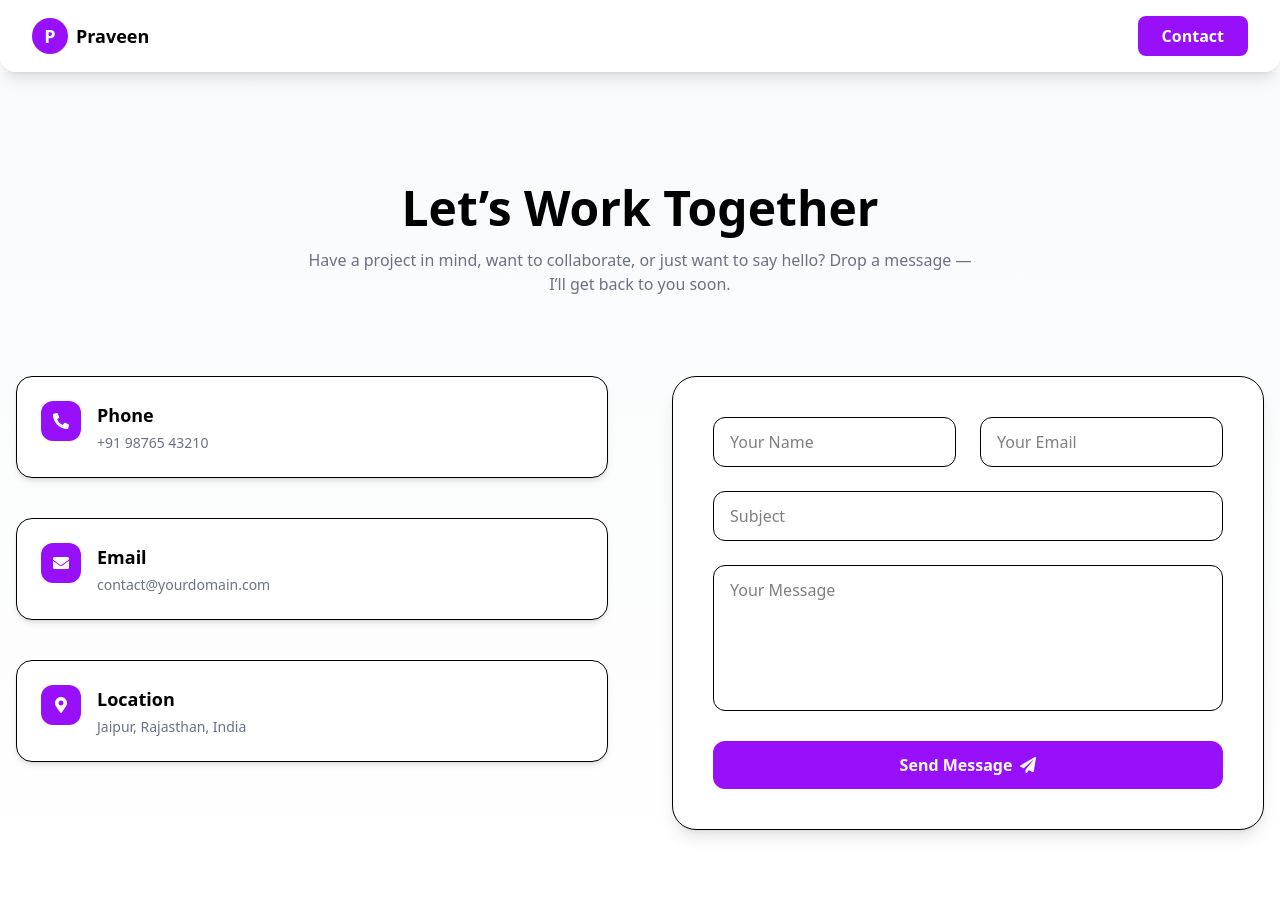
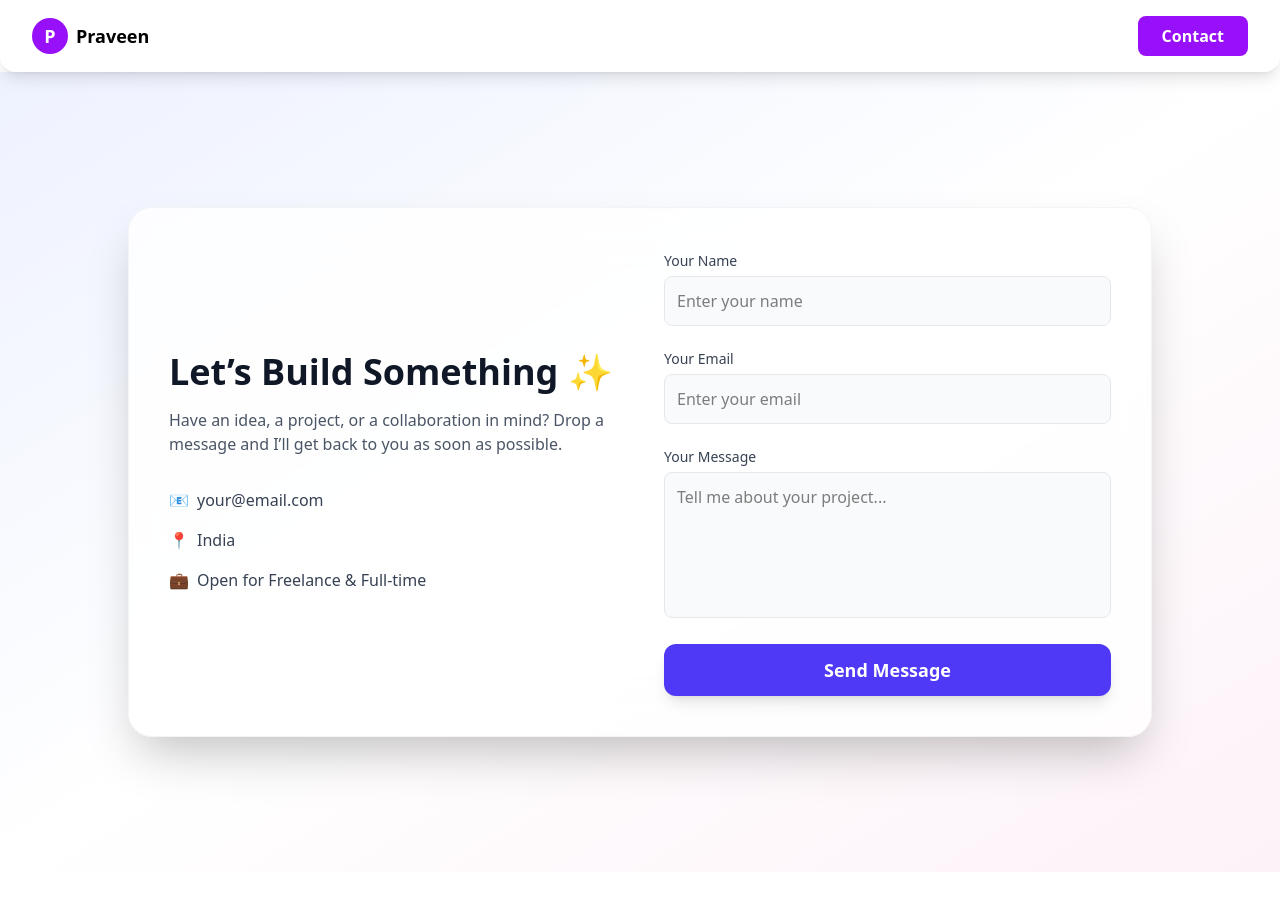
Before and after one commit to The-HonouredOne/portfoliopraveensir, a React (Vite) app: page /contact in a window 1280 px wide. Shown: the top 910 px of the page. After the commit the page ends 872 px from the top, so only its background shows below. Built offline with nearby package versions, Linux system fonts and the light colour scheme.

Commit message:
withbackend

```diff
--- a/src/App.jsx
+++ b/src/App.jsx
@@ -6,6 +6,8 @@ import Navbar from './components/Navbar'
 import Home from './components/Home'
 import { Route, Routes } from 'react-router-dom'
 import Contact from './components/Contact'
+import AdminLogin from './components/AdminLogin'
+import AdminContacts from './components/AdminContacts'
 
 function App() {
 
@@ -17,6 +19,8 @@ function App() {
    <Routes>
     <Route path='/contact' element={<Contact/>}/>
     <Route path='/' element={<Home/>}/>
+    <Route path='/adminsecret' element={<AdminLogin/>}/>
+     <Route path="/admin/contacts" element={<AdminContacts />} />
    </Routes>
    </>
   )
--- /dev/null
+++ b/src/components/AdminContacts.jsx
@@ -0,0 +1,160 @@
+import { useEffect, useState } from "react";
+import { useNavigate } from "react-router-dom";
+
+export default function AdminContacts() {
+  const [contacts, setContacts] = useState([]);
+  const [loading, setLoading] = useState(true);
+  const [error, setError] = useState("");
+  const navigate = useNavigate();
+
+
+const adminKey = sessionStorage.getItem("adminKey");
+
+
+
+  useEffect(() => {
+    if (!adminKey) {
+      navigate("/admin");
+      return;
+    }
+
+    fetchContacts();
+  }, []);
+
+  const fetchContacts = async () => {
+    try {
+      const res = await fetch("http://localhost:8080/api/contacts", {
+        headers: {
+          "x-admin-key": adminKey,
+        },
+      });
+
+      const data = await res.json();
+
+      if (!res.ok) throw new Error(data.message);
+
+      setContacts(data.contacts);
+    } catch (err) {
+      setError("Unauthorized or server error");
+    } finally {
+      setLoading(false);
+    }
+  };
+
+  const deleteOne = async (id) => {
+    if (!confirm("Delete this contact?")) return;
+
+    try {
+      const res = await fetch(`http://localhost:8080/api/contact/${id}`, {
+        method: "DELETE",
+        headers: {
+          "x-admin-key": adminKey,
+        },
+      });
+
+      if (res.ok) {
+        fetchContacts();
+      } else {
+        alert("Failed to delete contact");
+      }
+    } catch (err) {
+      alert("Error deleting contact");
+    }
+  };
+
+  const deleteAll = async () => {
+    if (!confirm("Delete ALL contacts?")) return;
+
+    try {
+      const res = await fetch("http://localhost:8080/api/contacts", {
+        method: "DELETE",
+        headers: {
+          "x-admin-key": adminKey,
+        },
+      });
+
+      if (res.ok) {
+        fetchContacts();
+      } else {
+        alert("Failed to delete all contacts");
+      }
+    } catch (err) {
+      alert("Error deleting contacts");
+    }
+  };
+
+ const logout = () => {
+  sessionStorage.removeItem("adminKey");
+  window.location.href = "/";
+};
+
+
+  if (loading)
+    return <p className="text-center mt-20">Loading contacts...</p>;
+
+  return (
+    <section className="min-h-screen bg-gray-100 p-6">
+      <div className="max-w-6xl mx-auto bg-white p-6 rounded-xl shadow">
+
+        <div className="flex justify-between items-center mb-6">
+          <h2 className="text-2xl font-bold">📩 All Contacts</h2>
+          <div className="flex gap-3">
+            <button
+              onClick={deleteAll}
+              className="bg-red-600 text-white px-4 py-2 rounded"
+            >
+              Delete All
+            </button>
+
+            <button
+              onClick={logout}
+              className="bg-gray-800 text-white px-4 py-2 rounded"
+            >
+              Logout
+            </button>
+          </div>
+        </div>
+
+        {error && <p className="text-red-500 mb-4">{error}</p>}
+
+        <div className="overflow-x-auto">
+          <table className="w-full border text-left">
+            <thead className="bg-gray-200">
+              <tr>
+                <th className="p-3">Name</th>
+                <th className="p-3">Email</th>
+                <th className="p-3">Message</th>
+                <th className="p-3">Action</th>
+              </tr>
+            </thead>
+            <tbody>
+              {contacts.map((c) => (
+                <tr key={c._id} className="border-t">
+                  <td className="p-3">{c.name}</td>
+                  <td className="p-3">{c.email}</td>
+                  <td className="p-3">{c.message}</td>
+                  <td className="p-3">
+                    <button
+                      onClick={() => deleteOne(c._id)}
+                      className="bg-red-500 text-white px-3 py-1 rounded"
+                    >
+                      Delete
+                    </button>
+                  </td>
+                </tr>
+              ))}
+
+              {contacts.length === 0 && (
+                <tr>
+                  <td colSpan="4" className="text-center p-6 text-gray-500">
+                    No contacts found.
+                  </td>
+                </tr>
+              )}
+            </tbody>
+          </table>
+        </div>
+      </div>
+    </section>
+  );
+}
--- /dev/null
+++ b/src/components/AdminLogin.jsx
@@ -0,0 +1,51 @@
+import { useState } from "react";
+import { useNavigate } from "react-router-dom";
+
+export default function AdminLogin() {
+  const [key, setKey] = useState("");
+  const [error, setError] = useState("");
+  const navigate = useNavigate();
+
+  const handleLogin = (e) => {
+    e.preventDefault();
+
+    if (!key) {
+      setError("Secret key is required");
+      return;
+    }
+
+   sessionStorage.setItem("adminKey", key);
+
+    navigate("/admin/contacts");
+  };
+
+  return (
+    <section className="min-h-screen flex items-center justify-center bg-gray-100 px-4">
+      <form
+        onSubmit={handleLogin}
+        className="bg-white p-8 rounded-xl shadow-lg w-full max-w-md"
+      >
+        <h2 className="text-2xl font-bold mb-6 text-center">
+          🔐 Admin Access
+        </h2>
+
+        <input
+          type="password"
+          placeholder="Enter Admin Secret Key"
+          value={key}
+          onChange={(e) => setKey(e.target.value)}
+          className="w-full border p-3 rounded mb-4 outline-none focus:ring-2 focus:ring-indigo-500"
+        />
+
+        {error && <p className="text-red-500 text-sm mb-3">{error}</p>}
+
+        <button
+          type="submit"
+          className="w-full bg-indigo-600 text-white py-3 rounded hover:bg-indigo-700 transition"
+        >
+          Login
+        </button>
+      </form>
+    </section>
+  );
+}
--- a/src/components/Contact.jsx
+++ b/src/components/Contact.jsx
@@ -1,124 +1,141 @@
-import React from "react";
-import { motion } from "framer-motion";
-import { FaPhoneAlt, FaEnvelope, FaMapMarkerAlt, FaPaperPlane } from "react-icons/fa";
+import { useState } from "react";
 
-const Contact = () => {
+export default function Contact() {
+  const [formData, setFormData] = useState({
+    name: "",
+    email: "",
+    message: "",
+  });
+
+  const [loading, setLoading] = useState(false);
+  const [success, setSuccess] = useState("");
+  const [error, setError] = useState("");
+
+  const handleChange = (e) => {
+    setFormData({
+      ...formData,
+      [e.target.name]: e.target.value,
+    });
+  };
+
+  const handleSubmit = async (e) => {
+    e.preventDefault();
+    setLoading(true);
+    setSuccess("");
+    setError("");
+
+    try {
+      const res = await fetch("http://localhost:8080/api/contact", {
+        method: "POST",
+        headers: { "Content-Type": "application/json" },
+        body: JSON.stringify(formData),
+      });
+
+      const data = await res.json();
+
+      if (!res.ok) throw new Error(data.message || "Something went wrong");
+
+      setSuccess("✅ Your message has been sent successfully!");
+      setFormData({ name: "", email: "", message: "" });
+    } catch (err) {
+      setError(err.message || "❌ Failed to send message");
+    } finally {
+      setLoading(false);
+    }
+  };
+
   return (
-    <section className="min-h-screen bg-gradient-to-b from-gray-50 to-white py-28">
-      <div className="max-w-7xl mx-auto px-4">
+    <section className="min-h-screen flex items-center justify-center bg-gradient-to-br from-indigo-50 via-white to-pink-50 px-5 py-16">
+      <div className="w-full max-w-5xl grid md:grid-cols-2 gap-12 bg-white/80 backdrop-blur-xl p-10 rounded-3xl shadow-2xl border border-gray-100">
 
-        {/* HEADER */}
-        <motion.div
-          initial={{ opacity: 0, y: 40 }}
-          whileInView={{ opacity: 1, y: 0 }}
-          transition={{ duration: 0.6 }}
-          viewport={{ once: true }}
-          className="text-center mb-20"
-        >
-          <h2 className="text-4xl md:text-5xl font-bold mb-4">
-            Let’s Work Together
+        {/* LEFT CONTENT */}
+        <div className="flex flex-col justify-center">
+          <h2 className="text-4xl font-bold text-gray-900 mb-4">
+            Let’s Build Something ✨
           </h2>
-          <p className="text-gray-500 max-w-2xl mx-auto">
-            Have a project in mind, want to collaborate, or just want to say hello?
-            Drop a message — I’ll get back to you soon.
+
+          <p className="text-gray-600 mb-8">
+            Have an idea, a project, or a collaboration in mind?
+            Drop a message and I’ll get back to you as soon as possible.
           </p>
-        </motion.div>
 
-        {/* GRID */}
-        <div className="grid lg:grid-cols-2 gap-16 items-start">
-
-          {/* LEFT – INFO */}
-          <motion.div
-            initial={{ opacity: 0, x: -40 }}
-            whileInView={{ opacity: 1, x: 0 }}
-            transition={{ duration: 0.6 }}
-            viewport={{ once: true }}
-            className="space-y-10"
-          >
-            {/* Info Card */}
-            <div className="bg-white rounded-2xl shadow-md border p-6 flex items-start gap-4">
-              <div className="bg-purple-600 text-white p-3 rounded-xl">
-                <FaPhoneAlt />
-              </div>
-              <div>
-                <h4 className="font-semibold text-lg">Phone</h4>
-                <p className="text-gray-500 text-sm mt-1">+91 98765 43210</p>
+          <div className="space-y-4 text-gray-700">
+            <p className="flex items-center gap-2">
+              📧 <span className="font-medium">your@email.com</span>
+            </p>
+            <p className="flex items-center gap-2">
+              📍 <span className="font-medium">India</span>
+            </p>
+            <p className="flex items-center gap-2">
+              💼 <span className="font-medium">Open for Freelance & Full-time</span>
+            </p>
           </div>
         </div>
 
-            <div className="bg-white rounded-2xl shadow-md border p-6 flex items-start gap-4">
-              <div className="bg-purple-600 text-white p-3 rounded-xl">
-                <FaEnvelope />
-              </div>
+        {/* RIGHT FORM */}
+        <form onSubmit={handleSubmit} className="space-y-5">
           <div>
-                <h4 className="font-semibold text-lg">Email</h4>
-                <p className="text-gray-500 text-sm mt-1">contact@yourdomain.com</p>
-              </div>
-            </div>
-
-            <div className="bg-white rounded-2xl shadow-md border p-6 flex items-start gap-4">
-              <div className="bg-purple-600 text-white p-3 rounded-xl">
-                <FaMapMarkerAlt />
-              </div>
-              <div>
-                <h4 className="font-semibold text-lg">Location</h4>
-                <p className="text-gray-500 text-sm mt-1">Jaipur, Rajasthan, India</p>
-              </div>
-            </div>
-          </motion.div>
-
-          {/* RIGHT – FORM */}
-          <motion.form
-            initial={{ opacity: 0, x: 40 }}
-            whileInView={{ opacity: 1, x: 0 }}
-            transition={{ duration: 0.6 }}
-            viewport={{ once: true }}
-            className="
-              bg-white rounded-3xl shadow-lg border
-              p-8 md:p-10 space-y-6
-            "
-          >
-            <div className="grid md:grid-cols-2 gap-6">
+            <label className="text-sm font-medium text-gray-700">
+              Your Name
+            </label>
             <input
               type="text"
-                placeholder="Your Name"
-                className="w-full border rounded-xl px-4 py-3 outline-none focus:border-purple-600"
-              />
-              <input
-                type="email"
-                placeholder="Your Email"
-                className="w-full border rounded-xl px-4 py-3 outline-none focus:border-purple-600"
+              name="name"
+              value={formData.name}
+              onChange={handleChange}
+              required
+              placeholder="Enter your name"
+              className="w-full mt-1 p-3 rounded-lg bg-gray-50 border border-gray-200 outline-none focus:ring-2 focus:ring-indigo-400"
             />
           </div>
 
+          <div>
+            <label className="text-sm font-medium text-gray-700">
+              Your Email
+            </label>
             <input
-              type="text"
-              placeholder="Subject"
-              className="w-full border rounded-xl px-4 py-3 outline-none focus:border-purple-600"
+              type="email"
+              name="email"
+              value={formData.email}
+              onChange={handleChange}
+              required
+              placeholder="Enter your email"
+              className="w-full mt-1 p-3 rounded-lg bg-gray-50 border border-gray-200 outline-none focus:ring-2 focus:ring-indigo-400"
             />
+          </div>
 
+          <div>
+            <label className="text-sm font-medium text-gray-700">
+              Your Message
+            </label>
             <textarea
+              name="message"
+              value={formData.message}
+              onChange={handleChange}
+              required
               rows="5"
-              placeholder="Your Message"
-              className="w-full border rounded-xl px-4 py-3 outline-none focus:border-purple-600 resize-none"
-            ></textarea>
+              placeholder="Tell me about your project..."
+              className="w-full mt-1 p-3 rounded-lg bg-gray-50 border border-gray-200 outline-none focus:ring-2 focus:ring-indigo-400 resize-none"
+            />
+          </div>
 
           <button
             type="submit"
-              className="
-                w-full bg-purple-600 hover:bg-purple-700 transition
-                text-white py-3 rounded-xl font-semibold
-                flex items-center justify-center gap-2
-              "
+            disabled={loading}
+            className="w-full bg-indigo-600 hover:bg-indigo-700 text-white transition py-3 rounded-xl text-lg font-semibold shadow-lg disabled:opacity-60"
           >
-              Send Message <FaPaperPlane />
+            {loading ? "Sending..." : "Send Message"}
           </button>
-          </motion.form>
 
-        </div>
+          {success && (
+            <p className="text-green-600 text-sm mt-2">{success}</p>
+          )}
+
+          {error && (
+            <p className="text-red-500 text-sm mt-2">{error}</p>
+          )}
+        </form>
       </div>
     </section>
   );
-};
-
-export default Contact;
+}
```
Lines whose indentation alone changed are shown as unchanged.
